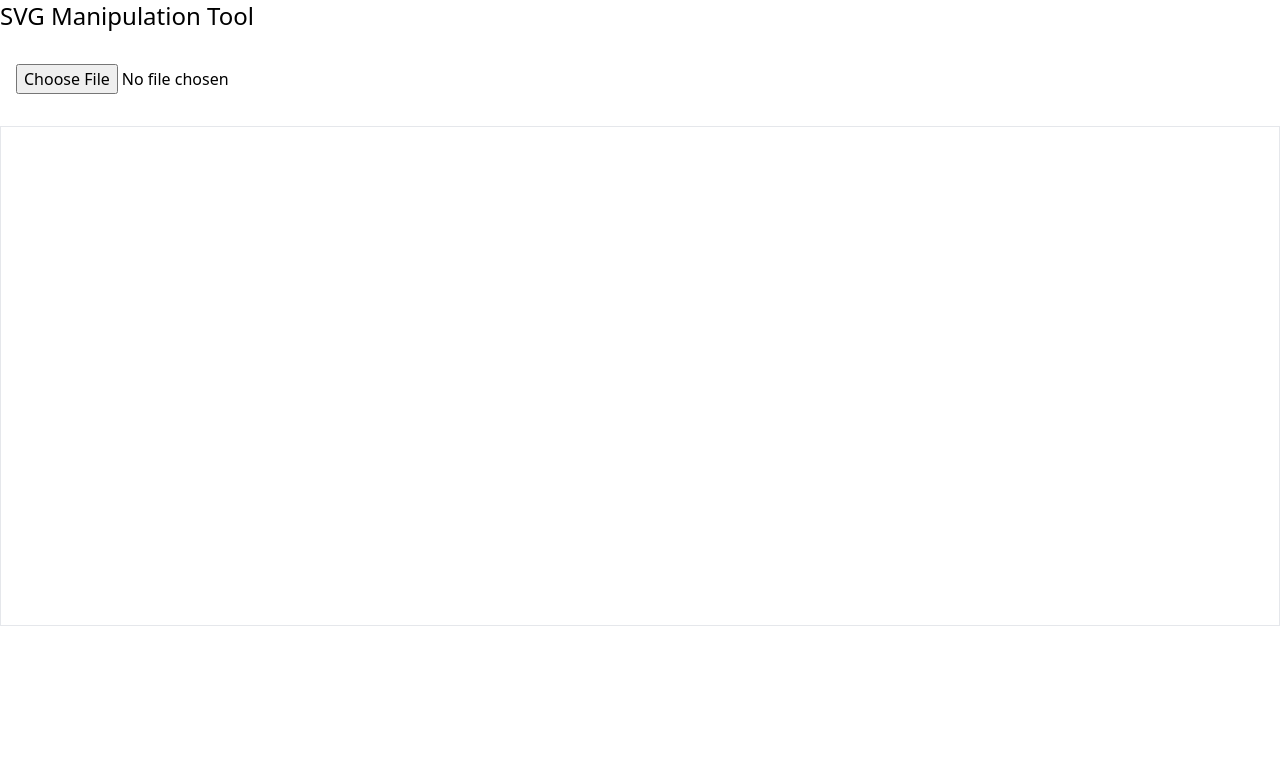
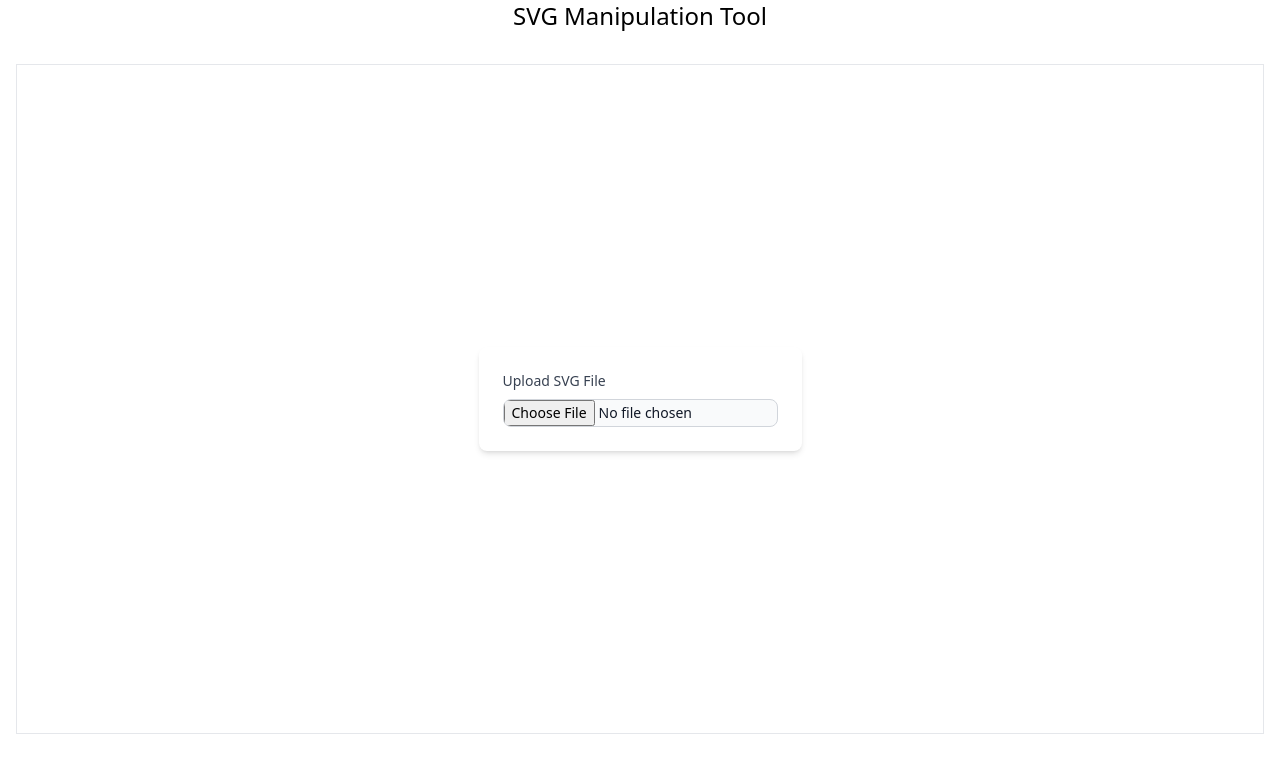
Before and after one commit to nlgthuan/svg-manipulation, a Preact app: page / in a window 1280 px wide. Shown: the top 772 px of the page. Built offline with nearby package versions, Linux system fonts and the light colour scheme.

Commit message:
[f] - Style the svg upload

```diff
--- a/src/components/SvgUploader.jsx
+++ b/src/components/SvgUploader.jsx
@@ -29,9 +29,21 @@ function SvgUploader({ onUpload }) {
   };
 
   return (
-    <div className="p-4">
-      <input type="file" accept=".svg" onChange={handleFileChange} />
-      {error && <p className="text-red-500">{error}</p>}
+    <div className="p-6 max-w-md mx-auto bg-white rounded-lg shadow-md">
+      <label
+        className="block mb-2 text-sm font-medium text-gray-700"
+        htmlFor="svgFileInput"
+      >
+        Upload SVG File
+      </label>
+      <input
+        type="file"
+        id="svgFileInput"
+        accept=".svg"
+        onChange={handleFileChange}
+        className="block w-full text-sm text-gray-900 border border-gray-300 rounded-lg cursor-pointer bg-gray-50 focus:outline-none focus:border-indigo-500"
+      />
+      {error && <p className="mt-2 text-sm text-red-600">{error}</p>}
     </div>
   );
 }
--- a/src/index.jsx
+++ b/src/index.jsx
@@ -7,7 +7,7 @@ import SvgUploader from './components/SvgUploader';
 import './style.css';
 
 function App() {
-  const [svgContent, setSvgContent] = useState(null);
+  const [svgContent, setSvgContent] = useState('');
   const svgContainerRef = useRef();
 
   useEffect(() => {
@@ -17,14 +17,14 @@ function App() {
   }, [svgContent]);
 
   return (
-    <div className="app">
-      <h1 className="text-2xl mb-4">SVG Manipulation Tool</h1>
-      <SvgUploader onUpload={setSvgContent} />
+    <div className="min-h-svh flex flex-col">
+      <h1 className="text-2xl mb-4 text-center">SVG Manipulation Tool</h1>
       <div
         ref={svgContainerRef}
-        className="mt-4 border p-4"
-        style={{ height: '500px', width: '100%' }}
-      />
+        className="border p-4 m-4 mb-16 h-[calc(100svh-130px)] overflow-auto flex items-center justify-center"
+      >
+        {svgContent === '' && <SvgUploader onUpload={setSvgContent} />}
+      </div>
     </div>
   );
 }
```
